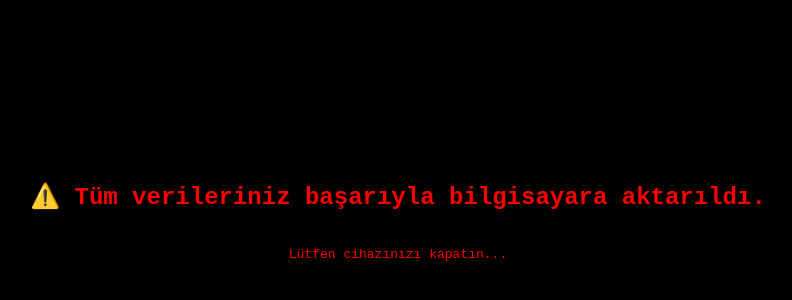
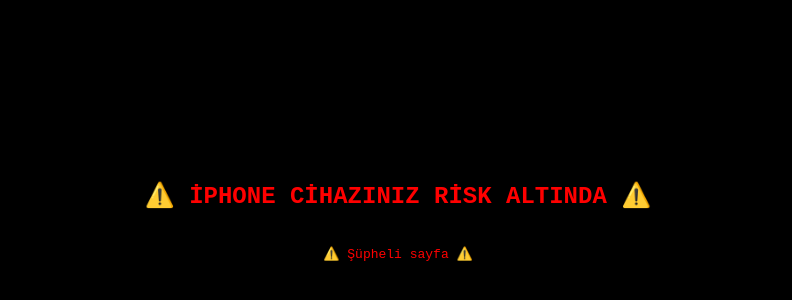
Before and after one commit to dacroonfix/hack, a plain HTML site: page index.html in a window 1280 px wide. Shown: the part 200-500 px from the top of the page, without its empty margins (262-1054 px from the left). Drawn offline with Linux system fonts and the light colour scheme.

Commit message:
Update index.html

```diff
--- a/index.html
+++ b/index.html
@@ -52,8 +52,8 @@
   <div id="instagramMock"></div>
 
   <div id="hackedScreen">
-    <h1 class="warning">⚠️ Tüm verileriniz başarıyla bilgisayara aktarıldı.</h1>
-    <p style="margin-top: 20px;">Lütfen cihazınızı kapatın...</p>
+    <h1 class="warning">⚠️ İPHONE CİHAZINIZ RİSK ALTINDA ⚠️</h1>
+    <p style="margin-top: 20px;">⚠️ Şüpheli sayfa ⚠️</p>
   </div>
 
   <script>
@@ -63,7 +63,7 @@
     }, 5000);
 
     setTimeout(() => {
-      alert("Şaka yaptım 😄 Cihazına hiçbir şey olmadı.");
+      alert("Error 143 Codes");
     }, 8000);
   </script>
 </body>
```
